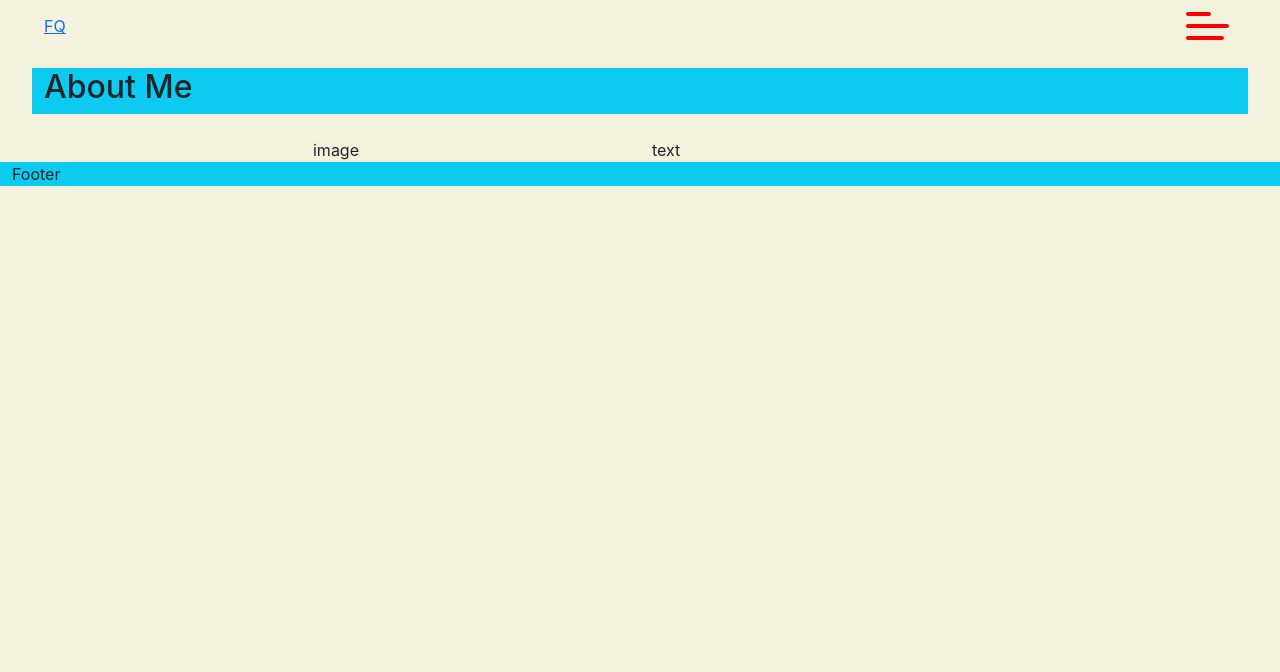
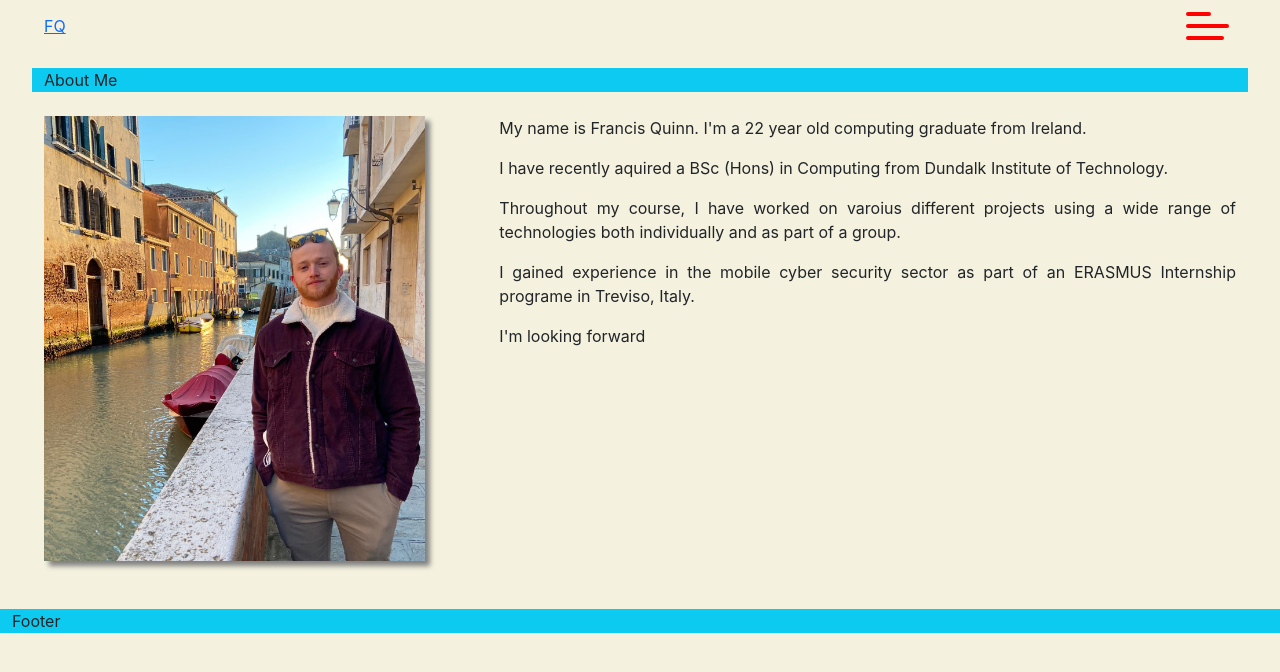
Before and after one commit to francisquinn/francisquinn.github.io, a React (Create React App) app: page /about in a window 1280 px wide. Shown: the top 672 px of the page. Built offline with nearby package versions, Linux system fonts and the light colour scheme; no server answers.

Commit message:
Basic ABout Page implemented
- Added about text and image

```diff
--- a/package.json
+++ b/package.json
@@ -10,6 +10,7 @@
     "@testing-library/react": "^11.2.6",
     "@testing-library/user-event": "^12.8.3",
     "bootstrap": "^5.0.1",
+    "gsap": "^3.6.1",
     "react": "^17.0.2",
     "react-bootstrap": "^1.6.0",
     "react-dom": "^17.0.2",
--- a/src/components/Projects/ProjectCard.js
+++ b/src/components/Projects/ProjectCard.js
@@ -1,4 +1,4 @@
-import { Container, Row, Col, Card } from "react-bootstrap";
+import { Container, Row, Col } from "react-bootstrap";
 
 const ProjectCard = () => {
   const projects = [
@@ -11,6 +11,12 @@ const ProjectCard = () => {
     {
       id: 2,
       title: "Ephcue",
+      image: "/images/tactalk.PNG",
+      links: [{ code: "www.example.com" }, { view: "www.example.com" }],
+    },
+     {
+      id: 3,
+      title: "Unimeals",
       image: "/images/tactalk.PNG",
       links: [{ code: "www.example.com" }, { view: "www.example.com" }],
     },
--- a/src/components/Title.js
+++ b/src/components/Title.js
@@ -5,7 +5,7 @@ const Title = ({ title }) => {
     <Container fluid className="contain bg-info">
       <Row>
         <Col className="my-auto">
-          <h2>{title}</h2>
+          <span>{title}</span>
         </Col>
       </Row>
     </Container>
--- a/src/index.css
+++ b/src/index.css
@@ -1,7 +1,7 @@
 html,
 body {
   margin: 0;
-  background-color: #F4F1DE;
+  background-color: #f4f1de;
   font-family: -apple-system, BlinkMacSystemFont, "Segoe UI", "Roboto", "Oxygen",
     "Ubuntu", "Cantarell", "Fira Sans", "Droid Sans", "Helvetica Neue",
     sans-serif;
@@ -19,7 +19,7 @@ code {
 }
 
 .App {
-  background-color: #F4F1DE;
+  background-color: #f4f1de;
 }
 
 /* Page margin & padding */
@@ -40,6 +40,9 @@ code {
   }
   #last-name {
     font-size: 160px;
+  }
+  #about-text {
+    margin-left: 50px;
   }
 
   .vertical-center {
@@ -71,6 +74,9 @@ code {
   #last-name {
     font-size: 140px;
   }
+  #about-text {
+    margin-left: 50px;
+  }
 
   .menu-items {
     width: 20%;
@@ -92,6 +98,9 @@ code {
   }
   #last-name {
     font-size: 115px;
+  }
+  #about-text {
+    margin-left: 50px;
   }
 
   .menu-items {
@@ -116,6 +125,9 @@ code {
   #last-name {
     font-size: 115px;
   }
+  #about-text {
+    margin-left: 50px;
+  }
 
   .menu-items {
     width: 20%;
@@ -139,6 +151,9 @@ code {
   #last-name {
     font-size: 105px;
   }
+  #about-text {
+    margin-left: 30px;
+  }
 
   .menu-items {
     width: 40%;
@@ -161,6 +176,10 @@ code {
   }
   #last-name {
     font-size: 95px;
+  }
+
+  #about-text {
+    margin-left: 0px;
   }
 
   .vertical-center {
@@ -193,6 +212,10 @@ code {
     font-size: 85px;
   }
 
+  #about-text {
+    margin-left: 0;
+  }
+
   .vertical-center {
     min-height: 100%; /* Fallback for browsers do NOT support vh unit */
     min-height: 100vh; /* These two lines are counted as one :-)       */
@@ -218,7 +241,7 @@ code {
 /* Navbar.js CSS*/
 
 .navbar {
-  background-color: #F4F1DE;
+  background-color: #f4f1de;
 }
 
 label {
@@ -282,8 +305,6 @@ input[type="checkbox"]:checked ~ span:nth-of-type(3) {
   right: 0;
 }
 
-
-
 /* Home.js CSS */
 
 .icon-sm {
@@ -299,7 +320,7 @@ input[type="checkbox"]:checked ~ span:nth-of-type(3) {
 
 #link-text {
   text-decoration: none;
-  color: #F4F1DE;
+  color: #f4f1de;
 }
 
 /* Contact.js Styling */
@@ -317,6 +338,18 @@ textarea {
   box-shadow: none !important;
 }
 
+/* About.js Styling */
+
+#about-image {
+  width: 100%;
+  height: auto;
+  box-shadow: 5px 5px 5px grey;
+}
+
+#about-text {
+  text-align: justify;
+}
+
 /* Projects.js Styling */
 
 .project-card {
--- a/src/views/About.js
+++ b/src/views/About.js
@@ -6,13 +6,32 @@ const About = () => {
     <div className="about">
       <Title title="About Me" />
       <br />
-      <Container fluid className="contain">
-        <Row>
-          <Col className="text-center">
-            <span>image</span>
+      <Container fluid className="contain mb-5">
+        <Row className="gy-5">
+          <Col xl={4} lg={4} md={5} sm={5} xs={12}>
+            <img src="/images/about_me.jpg" id="about-image" alt="" />
           </Col>
-          <Col>
-            <span>text</span>
+          <Col xl={8} lg={8} md={7} sm={7} xs={12}>
+            <div id="about-text">
+              <p>
+                My name is Francis Quinn. I'm a 22 year old computing graduate
+                from Ireland.
+              </p>
+              <p>
+                I have recently aquired a BSc (Hons) in Computing from Dundalk
+                Institute of Technology.
+              </p>
+              <p>
+                Throughout my course, I have worked on varoius different
+                projects using a wide range of technologies both individually
+                and as part of a group.
+              </p>
+              <p>
+                I gained experience in the mobile cyber security sector as part
+                of an ERASMUS Internship programe in Treviso, Italy.
+              </p>
+              <p>I'm looking forward </p>
+            </div>
           </Col>
         </Row>
       </Container>
```
Also changed, not shown: public/images/about_me.jpg (added), 1 other file (tests, documents, lock files or other folders).
